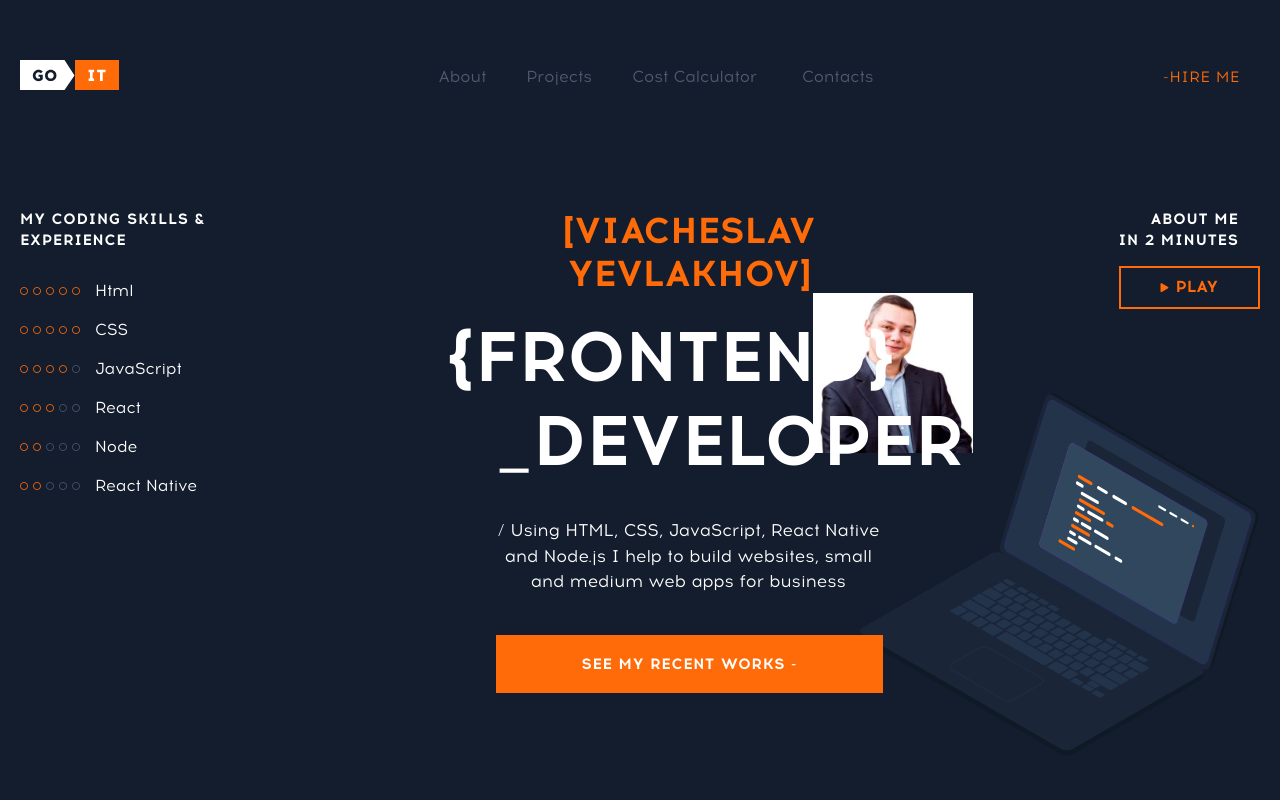
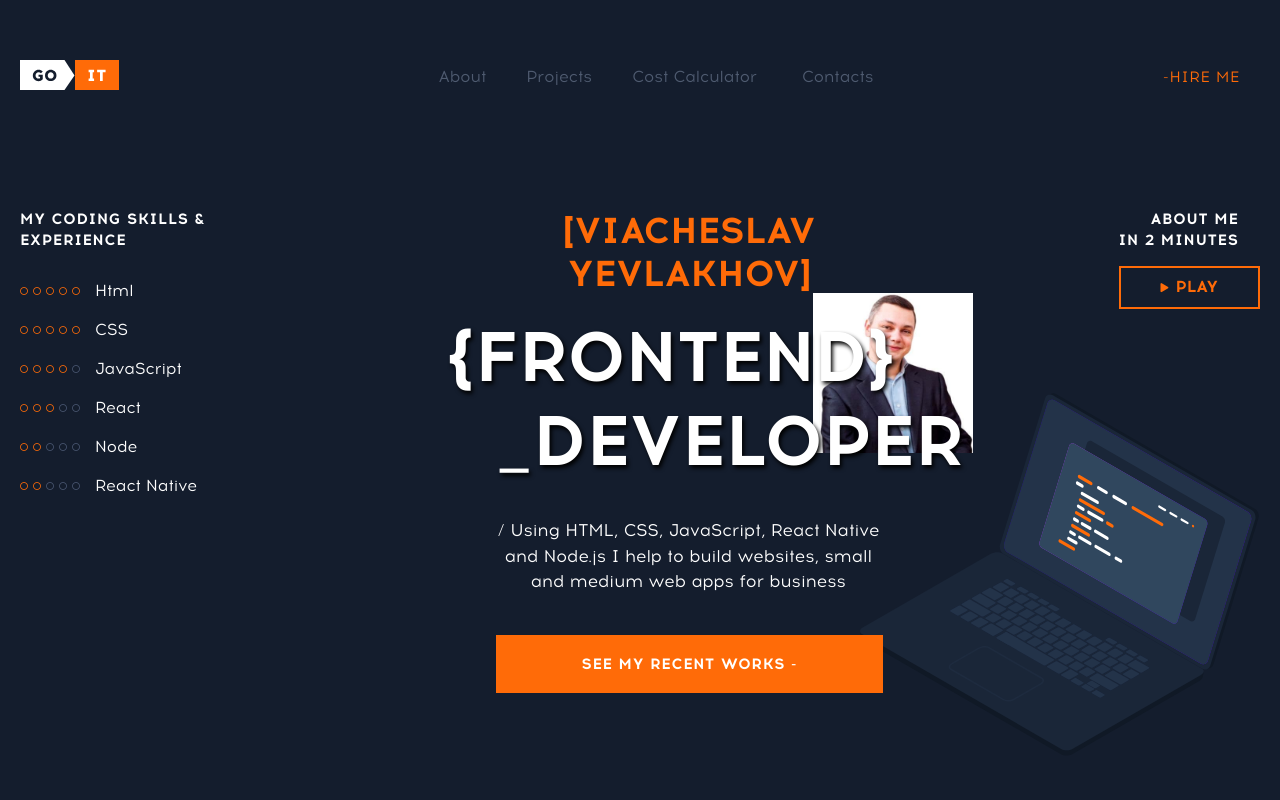
Before and after one commit to Bananez/my-projects, a plain HTML site: page index.html in a window 1280 px wide. Shown: the top 800 px of the page. Drawn offline with Linux system fonts and the light colour scheme; files whose address does not match are found by name.

Commit message:
Update style.css

```diff
--- a/css/style.css
+++ b/css/style.css
@@ -1451,4 +1451,10 @@ body {
     height: 455px;
     left: -35px;
   }
+  .profession-part-1{
+    text-shadow: black 2px 3px 4px;
+  }
+  .profession-part-2{
+    text-shadow: black 2px 3px 4px;
+  }
 }
```
